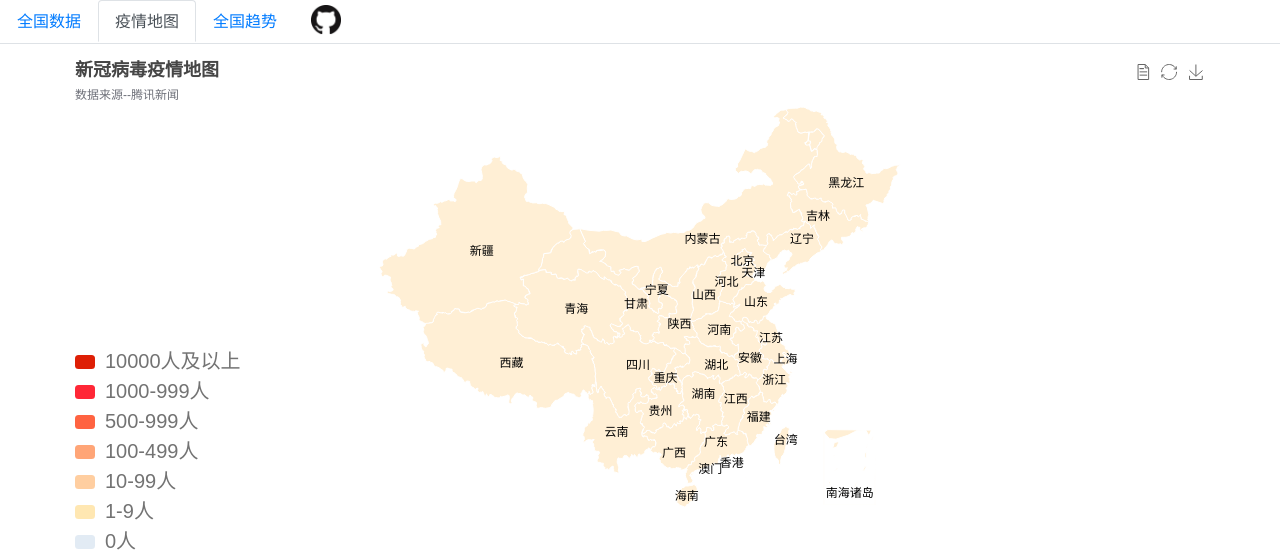
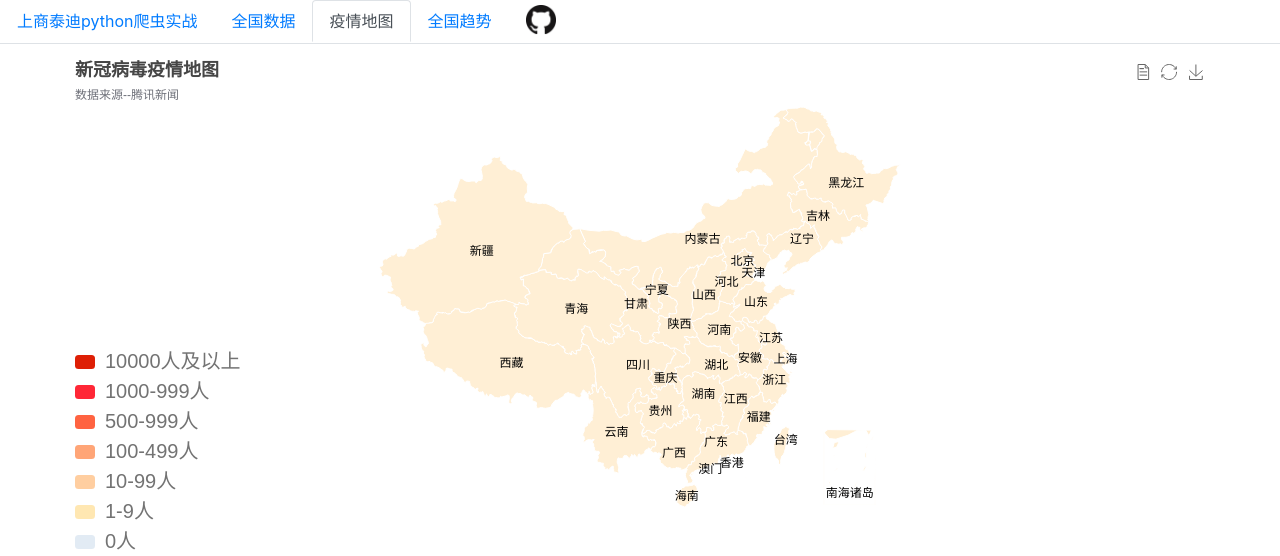
Before and after one commit to Hatterr/covid-2019, a Flask app: page /map in a window 1280 px wide. Shown: the top 556 px of the page. Run offline with Flask 2, Linux system fonts and the light colour scheme; data that the repository does not hold is empty; some libraries are stand-ins or nearby versions.

Commit message:
Add files via upload

```diff
--- a/templates/base.html
+++ b/templates/base.html
@@ -25,6 +25,10 @@
 {% block nav %}
     <div style="min-width:700px;margin-bottom: 1vw">
         <ul class="nav nav-tabs">
+		    <li class="nav-item">
+                <a class="nav-link {% if request.endpoint=='index' %}active{% endif %}"
+                   href="{{ url_for('index') }}">上商泰迪python爬虫实战</a>
+            </li>
             <li class="nav-item">
                 <a class="nav-link {% if request.endpoint=='index' %}active{% endif %}"
                    href="{{ url_for('index') }}">全国数据</a>
```
